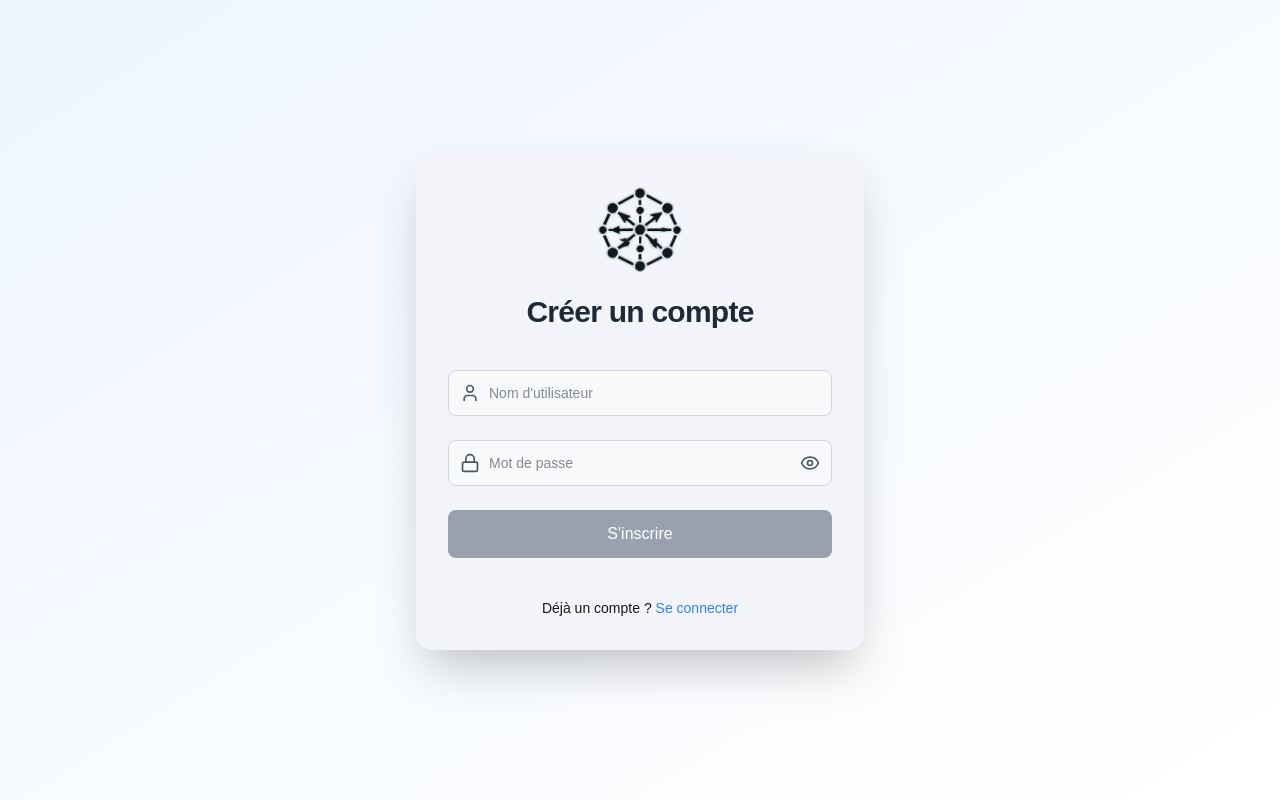
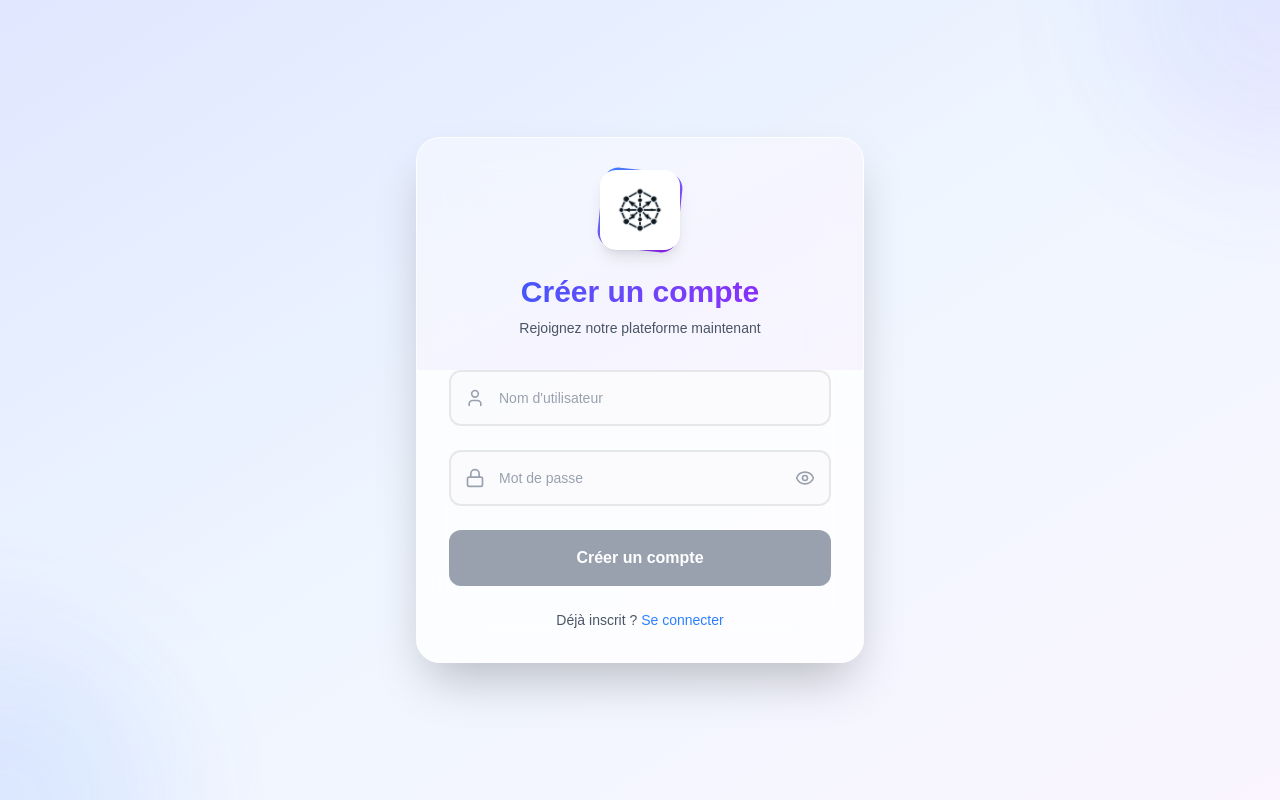
Before and after one commit to ambinintsoamarckel/ro_front, a Next.js app: page /register in a window 1280 px wide. Built offline with nearby package versions, Linux system fonts and the light colour scheme.

Commit message:
je suis sur la bonne voie

```diff
--- a/src/app/login/page.js
+++ b/src/app/login/page.js
@@ -3,7 +3,7 @@
 import { useState } from "react";
 import { useRouter } from "next/navigation";
 import Image from "next/image";
-import { User, Lock, Eye, EyeOff } from "lucide-react";
+import { User, Lock, Eye, EyeOff, Loader2 } from "lucide-react";
 
 export default function LoginPage() {
   const router = useRouter();
@@ -11,11 +11,14 @@ export default function LoginPage() {
   const [password, setPassword] = useState("");
   const [showPassword, setShowPassword] = useState(false);
   const [errorMessage, setErrorMessage] = useState("");
+  const [isLoading, setIsLoading] = useState(false);
 
   const togglePassword = () => setShowPassword(!showPassword);
 
   const handleLogin = async (e) => {
     e.preventDefault();
+    setIsLoading(true);
+    setErrorMessage("");
 
     try {
       const response = await fetch("http://localhost:3001/login", {
@@ -24,7 +27,7 @@ export default function LoginPage() {
           "Content-Type": "application/json",
         },
         body: JSON.stringify({ username, password }),
-        credentials: "include", // IMPORTANT : Permet d'envoyer et recevoir les cookies
+        credentials: "include",
       });
 
       if (!response.ok) {
@@ -32,94 +35,174 @@ export default function LoginPage() {
         setErrorMessage(errorData.message || "Identifiants incorrects");
         return;
       }
+
       setErrorMessage("");
+
+      // Petit délai pour montrer le succès avant la redirection
+      setTimeout(() => {
         router.push("/dashboard");
+      }, 500);
+
     } catch (error) {
       setErrorMessage("Une erreur s'est produite. Veuillez réessayer.");
+    } finally {
+      setIsLoading(false);
     }
   };
 
+  return (
+    <div className="min-h-screen w-full flex items-center justify-center p-4 md:p-6 lg:p-8 bg-gradient-to-br from-indigo-100 via-blue-50 to-purple-50 relative overflow-hidden">
+      {/* Animated background elements */}
+      <div className="absolute inset-0 overflow-hidden pointer-events-none">
+        <div className="absolute -top-40 -right-40 w-80 h-80 bg-gradient-to-br from-blue-400/20 to-purple-400/20 rounded-full blur-3xl animate-pulse"></div>
+        <div className="absolute -bottom-40 -left-40 w-80 h-80 bg-gradient-to-br from-indigo-400/20 to-blue-400/20 rounded-full blur-3xl animate-pulse delay-1000"></div>
+      </div>
 
+      <div className="w-full max-w-md transform transition-all duration-500 ease-out animate-fade-in-up">
+        <div className="bg-white/80 backdrop-blur-xl rounded-3xl shadow-2xl border border-white/20 overflow-hidden hover:shadow-3xl transition-all duration-500 hover:scale-[1.02]">
 
-  return (
-    <div className="min-h-screen w-full flex items-center justify-center p-4 md:p-6 lg:p-8 bg-gradient-to-br from-blue-50 to-white">
-      <div className="w-full max-w-md transform transition-all duration-300 ease-in-out bg-[#F3F5FA] rounded-2xl shadow-2xl overflow-hidden hover:shadow-3xl">
-        <div className="p-8 text-center">
-          <div className="relative w-24 h-24 mx-auto mb-4 transform hover:scale-105 transition-transform duration-300">
+          {/* Header avec logo */}
+          <div className="p-8 text-center relative">
+            <div className="absolute inset-0 bg-gradient-to-br from-blue-500/5 to-purple-500/5"></div>
+            <div className="relative">
+              <div className="w-20 h-20 mx-auto mb-6 relative group">
+                <div className="absolute inset-0 bg-gradient-to-br from-blue-500 to-purple-600 rounded-2xl rotate-6 group-hover:rotate-12 transition-transform duration-300"></div>
+                <div className="relative bg-white rounded-2xl p-4 shadow-lg group-hover:shadow-xl transition-all duration-300">
                   <Image
                     src="/logo.png"
                     alt="Logo"
-            width={24}
-            height={24}
-            className="mx-auto w-24 h-auto mb-4"
+                    width={48}
+                    height={48}
+                    className="w-12 h-12 object-contain"
                   />
                 </div>
-          <h1 className="text-3xl font-black mb-2 text-gray-800 tracking-tight">Connexion</h1>
               </div>
-        <form
-          onSubmit={handleLogin}
-          className="px-8 pb-8 space-y-6"
-        >
-        <div className="relative">
-          <div className="absolute inset-y-0 left-0 pl-3 flex items-center pointer-events-none text-gray-600">
+              <h1 className="text-3xl font-bold mb-2 bg-gradient-to-r from-blue-600 to-purple-600 bg-clip-text text-transparent">
+                Bienvenue
+              </h1>
+              <p className="text-gray-600 text-sm">Connectez-vous à votre compte</p>
+            </div>
+          </div>
+
+          {/* Formulaire */}
+          <form onSubmit={handleLogin} className="px-8 pb-8 space-y-6">
+
+            {/* Champ nom d'utilisateur */}
+            <div className="relative group">
+              <div className="absolute inset-y-0 left-0 pl-4 flex items-center pointer-events-none text-gray-400 group-focus-within:text-blue-500 transition-colors duration-200">
                 <User size={20} />
               </div>
               <input
                 type="text"
                 placeholder="Nom d'utilisateur"
-            className="block w-full pl-10 pr-4 py-3 border text-sm rounded-lg focus:ring-2 focus:outline-none transition-all duration-200 bg-gray-50 border-gray-300 text-gray-900 focus:ring-blue-500"
+                className="block w-full pl-12 pr-4 py-4 border-2 text-sm rounded-xl focus:ring-0 focus:outline-none transition-all duration-300 bg-gray-50/50 border-gray-200 text-gray-900 focus:border-blue-500 focus:bg-white placeholder-gray-400 hover:border-gray-300"
                 value={username}
                 onChange={(e) => setUsername(e.target.value)}
                 required
+                disabled={isLoading}
               />
+              <div className="absolute inset-0 rounded-xl bg-gradient-to-r from-blue-500/0 to-purple-500/0 group-focus-within:from-blue-500/10 group-focus-within:to-purple-500/10 pointer-events-none transition-all duration-300"></div>
             </div>
-        <div className="relative">
-          <div className="absolute inset-y-0 left-0 pl-3 flex items-center pointer-events-none text-gray-600 ">
+
+            {/* Champ mot de passe */}
+            <div className="relative group">
+              <div className="absolute inset-y-0 left-0 pl-4 flex items-center pointer-events-none text-gray-400 group-focus-within:text-blue-500 transition-colors duration-200">
                 <Lock size={20}/>
               </div>
               <input
                 type={showPassword ? "text" : "password"}
                 placeholder="Mot de passe"
-            className="block w-full pl-10 pr-12 py-3 border text-sm rounded-lg focus:ring-2 focus:outline-none transition-all duration-200 bg-gray-50 border-gray-300 text-gray-900 focus:ring-blue-500"
+                className="block w-full pl-12 pr-14 py-4 border-2 text-sm rounded-xl focus:ring-0 focus:outline-none transition-all duration-300 bg-gray-50/50 border-gray-200 text-gray-900 focus:border-blue-500 focus:bg-white placeholder-gray-400 hover:border-gray-300"
                 value={password}
                 onChange={(e) => setPassword(e.target.value)}
                 required
+                disabled={isLoading}
               />
               <button
                 type="button"
                 onClick={togglePassword}
-              className={"absolute inset-y-0 right-0 pr-3 flex items-center text-gray-600 hover:text-gray-800"}>
+                className="absolute inset-y-0 right-0 pr-4 flex items-center text-gray-400 hover:text-gray-600 transition-colors duration-200 disabled:opacity-50"
+                disabled={isLoading}
+              >
                 {showPassword ? <EyeOff size={20} /> : <Eye size={20} />}
               </button>
+              <div className="absolute inset-0 rounded-xl bg-gradient-to-r from-blue-500/0 to-purple-500/0 group-focus-within:from-blue-500/10 group-focus-within:to-purple-500/10 pointer-events-none transition-all duration-300"></div>
             </div>
 
-        {/* Message d'erreur */}
+            {/* Message d'erreur avec animation */}
             {errorMessage && (
-          <div className="text-red-500 text-sm text-center animate-shake">
-            {errorMessage}
+              <div className="relative">
+                <div className="text-red-500 text-sm text-center p-3 bg-red-50 border border-red-200 rounded-xl animate-shake">
+                  <div className="font-medium">{errorMessage}</div>
+                </div>
               </div>
             )}
 
+            {/* Bouton de connexion */}
             <button
               type="submit"
-          className={`w-full py-3 px-4 text-white rounded-lg font-medium transition-all duration-300 ${
-            username && password
-              ? "bg-blue-500 hover:bg-blue-600 active:bg-blue-700"
+              className={`w-full py-4 px-6 text-white rounded-xl font-semibold transition-all duration-300 relative overflow-hidden group ${
+                username && password && !isLoading
+                  ? "bg-gradient-to-r from-blue-500 to-purple-600 hover:from-blue-600 hover:to-purple-700 shadow-lg hover:shadow-xl transform hover:scale-[1.02] active:scale-[0.98]"
                   : "bg-gray-400 cursor-not-allowed"
-          }transform hover:scale-[1.02] active:scale-[0.98]`}
-          disabled={!username || !password}
+              }`}
+              disabled={!username || !password || isLoading}
             >
-          Se connecter
+              <div className="absolute inset-0 bg-gradient-to-r from-white/0 to-white/20 translate-x-[-100%] group-hover:translate-x-[100%] transition-transform duration-700"></div>
+              <div className="relative flex items-center justify-center">
+                {isLoading ? (
+                  <>
+                    <Loader2 className="animate-spin mr-2" size={20} />
+                    Connexion en cours...
+                  </>
+                ) : (
+                  "Se connecter"
+                )}
+              </div>
             </button>
-        <p className="mt-4 text-center text-sm">
+
+            {/* Lien d'inscription */}
+            <div className="text-center">
+              <p className="text-gray-600 text-sm">
                 Pas de compte ?{" "}
-          <a href="/register" className="text-blue-500 hover:underline">
+                <a
+                  href="/register"
+                  className="text-blue-500 hover:text-blue-600 font-medium hover:underline transition-all duration-200"
+                >
                   Créer un compte
                 </a>
               </p>
+            </div>
           </form>
         </div>
+      </div>
 
+      <style jsx>{`
+        @keyframes fade-in-up {
+          from {
+            opacity: 0;
+            transform: translateY(30px);
+          }
+          to {
+            opacity: 1;
+            transform: translateY(0);
+          }
+        }
+
+        @keyframes shake {
+          0%, 100% { transform: translateX(0); }
+          10%, 30%, 50%, 70%, 90% { transform: translateX(-8px); }
+          20%, 40%, 60%, 80% { transform: translateX(8px); }
+        }
+
+        .animate-fade-in-up {
+          animation: fade-in-up 0.6s ease-out;
+        }
+
+        .animate-shake {
+          animation: shake 0.6s ease-in-out;
+        }
+      `}</style>
     </div>
   );
 }
--- a/src/app/register/page.js
+++ b/src/app/register/page.js
@@ -16,19 +16,20 @@ export default function RegisterPage() {
 
   const handleRegister = async (e) => {
     e.preventDefault();
+    setErrorMessage("");
 
     try {
-      const signupResponse = await fetch("http://localhost:3001/signup", {
+      const response = await fetch("http://localhost:3001/signup", {
         method: "POST",
         headers: {
           "Content-Type": "application/json",
         },
         body: JSON.stringify({ username, password }),
-        credentials: "include", // Important pour garder la session active
+        credentials: "include",
       });
 
-      if (!signupResponse.ok) {
-        const errorData = await signupResponse.json();
+      if (!response.ok) {
+        const errorData = await response.json();
         setErrorMessage(errorData.message || "Erreur lors de l'inscription");
         return;
       }
@@ -40,48 +41,66 @@ export default function RegisterPage() {
     }
   };
 
+  return (
+    <div className="min-h-screen w-full flex items-center justify-center p-4 md:p-6 lg:p-8 bg-gradient-to-br from-indigo-100 via-blue-50 to-purple-50 relative overflow-hidden">
+      {/* Animated background elements */}
+      <div className="absolute inset-0 overflow-hidden pointer-events-none">
+        <div className="absolute -top-40 -right-40 w-80 h-80 bg-gradient-to-br from-blue-400/20 to-purple-400/20 rounded-full blur-3xl animate-pulse"></div>
+        <div className="absolute -bottom-40 -left-40 w-80 h-80 bg-gradient-to-br from-indigo-400/20 to-blue-400/20 rounded-full blur-3xl animate-pulse delay-1000"></div>
+      </div>
 
-
-  return (
-    <div className="min-h-screen w-full flex items-center justify-center p-4 md:p-6 lg:p-8 bg-gradient-to-br from-blue-50 to-white">
-      <div className="w-full max-w-md transform transition-all duration-300 ease-in-out bg-[#F3F5FA] rounded-2xl shadow-2xl overflow-hidden hover:shadow-3xl">
-        <div className="p-8 text-center">
-          <div className="relative w-24 h-24 mx-auto mb-4 transform hover:scale-105 transition-transform duration-300">
+      <div className="w-full max-w-md transform transition-all duration-500 ease-out animate-fade-in-up">
+        <div className="bg-white/80 backdrop-blur-xl rounded-3xl shadow-2xl border border-white/20 overflow-hidden hover:shadow-3xl transition-all duration-500 hover:scale-[1.02]">
+          <div className="p-8 text-center relative">
+            <div className="absolute inset-0 bg-gradient-to-br from-blue-500/5 to-purple-500/5"></div>
+            <div className="relative">
+              <div className="w-20 h-20 mx-auto mb-6 relative group">
+                <div className="absolute inset-0 bg-gradient-to-br from-blue-500 to-purple-600 rounded-2xl rotate-6 group-hover:rotate-12 transition-transform duration-300"></div>
+                <div className="relative bg-white rounded-2xl p-4 shadow-lg group-hover:shadow-xl transition-all duration-300">
                   <Image
                     src="/logo.png"
                     alt="Logo"
-              width={24}
-              height={24}
-              className="mx-auto w-24 h-auto mb-4"
+                    width={48}
+                    height={48}
+                    className="w-12 h-12 object-contain"
                   />
                 </div>
-          <h1 className="text-3xl font-black mb-2 text-gray-800 tracking-tight">Créer un compte</h1>
               </div>
-          <form
-            onSubmit={handleRegister}
-            className="px-8 pb-8 space-y-6"
-          >
-            <div className="relative">
-              <div className="absolute inset-y-0 left-0 pl-3 flex items-center pointer-events-none text-gray-600">
+              <h1 className="text-3xl font-bold mb-2 bg-gradient-to-r from-blue-600 to-purple-600 bg-clip-text text-transparent">
+                Créer un compte
+              </h1>
+              <p className="text-gray-600 text-sm">
+                Rejoignez notre plateforme maintenant
+              </p>
+            </div>
+          </div>
+
+          <form onSubmit={handleRegister} className="px-8 pb-8 space-y-6">
+            {/* Champ nom d'utilisateur */}
+            <div className="relative group">
+              <div className="absolute inset-y-0 left-0 pl-4 flex items-center pointer-events-none text-gray-400 group-focus-within:text-blue-500 transition-colors duration-200">
                 <User size={20} />
               </div>
               <input
                 type="text"
                 placeholder="Nom d'utilisateur"
-                className="block w-full pl-10 pr-4 py-3 border text-sm rounded-lg focus:ring-2 focus:outline-none transition-all duration-200 bg-gray-50 border-gray-300 text-gray-900 focus:ring-blue-500"
+                className="block w-full pl-12 pr-4 py-4 border-2 text-sm rounded-xl focus:ring-0 focus:outline-none transition-all duration-300 bg-gray-50/50 border-gray-200 text-gray-900 focus:border-blue-500 focus:bg-white placeholder-gray-400 hover:border-gray-300"
                 value={username}
                 onChange={(e) => setUsername(e.target.value)}
                 required
               />
+              <div className="absolute inset-0 rounded-xl bg-gradient-to-r from-blue-500/0 to-purple-500/0 group-focus-within:from-blue-500/10 group-focus-within:to-purple-500/10 pointer-events-none transition-all duration-300"></div>
             </div>
-            <div className="relative">
-              <div className="absolute inset-y-0 left-0 pl-3 flex items-center pointer-events-none text-gray-600 ">
-                <Lock size={20}/>
+
+            {/* Champ mot de passe */}
+            <div className="relative group">
+              <div className="absolute inset-y-0 left-0 pl-4 flex items-center pointer-events-none text-gray-400 group-focus-within:text-blue-500 transition-colors duration-200">
+                <Lock size={20} />
               </div>
               <input
                 type={showPassword ? "text" : "password"}
                 placeholder="Mot de passe"
-                className="block w-full pl-10 pr-12 py-3 border text-sm rounded-lg focus:ring-2 focus:outline-none transition-all duration-200 bg-gray-50 border-gray-300 text-gray-900 focus:ring-blue-500"
+                className="block w-full pl-12 pr-14 py-4 border-2 text-sm rounded-xl focus:ring-0 focus:outline-none transition-all duration-300 bg-gray-50/50 border-gray-200 text-gray-900 focus:border-blue-500 focus:bg-white placeholder-gray-400 hover:border-gray-300"
                 value={password}
                 onChange={(e) => setPassword(e.target.value)}
                 required
@@ -89,37 +108,79 @@ export default function RegisterPage() {
               <button
                 type="button"
                 onClick={togglePassword}
-                className={"absolute inset-y-0 right-0 pr-3 flex items-center text-gray-600 hover:text-gray-800"}>
+                className="absolute inset-y-0 right-0 pr-4 flex items-center text-gray-400 hover:text-gray-600 transition-colors duration-200"
+              >
                 {showPassword ? <EyeOff size={20} /> : <Eye size={20} />}
               </button>
+              <div className="absolute inset-0 rounded-xl bg-gradient-to-r from-blue-500/0 to-purple-500/0 group-focus-within:from-blue-500/10 group-focus-within:to-purple-500/10 pointer-events-none transition-all duration-300"></div>
             </div>
 
             {/* Message d'erreur */}
             {errorMessage && (
-              <div className="text-red-500 text-sm text-center animate-shake">
-                {errorMessage}
+              <div className="relative">
+                <div className="text-red-500 text-sm text-center p-3 bg-red-50 border border-red-200 rounded-xl animate-shake">
+                  <div className="font-medium">{errorMessage}</div>
+                </div>
               </div>
             )}
 
+            {/* Bouton d'inscription */}
             <button
               type="submit"
-              className={`w-full py-3 px-4 text-white rounded-lg font-medium transition-all duration-300 ${
+              className={`w-full py-4 px-6 text-white rounded-xl font-semibold transition-all duration-300 relative overflow-hidden group ${
                 username && password
-                  ? "bg-green-500 hover:bg-green-600 active:bg-green-700"
+                  ? "bg-gradient-to-r from-blue-500 to-purple-600 hover:from-blue-600 hover:to-purple-700 shadow-lg hover:shadow-xl transform hover:scale-[1.02] active:scale-[0.98]"
                   : "bg-gray-400 cursor-not-allowed"
-              }transform hover:scale-[1.02] active:scale-[0.98]`}
+              }`}
               disabled={!username || !password}
             >
-              S'inscrire
+              <div className="absolute inset-0 bg-gradient-to-r from-white/0 to-white/20 translate-x-[-100%] group-hover:translate-x-[100%] transition-transform duration-700"></div>
+              <div className="relative">Créer un compte</div>
             </button>
-            <p className="mt-4 text-center text-sm">
-              Déjà un compte ?{" "}
-              <a href="/login" className="text-blue-500 hover:underline">
+
+            {/* Lien vers la page de connexion */}
+            <div className="text-center">
+              <p className="text-gray-600 text-sm">
+                Déjà inscrit ?{" "}
+                <a
+                  href="/login"
+                  className="text-blue-500 hover:text-blue-600 font-medium hover:underline transition-all duration-200"
+                >
                   Se connecter
                 </a>
               </p>
+            </div>
           </form>
         </div>
       </div>
+
+      {/* Animations CSS */}
+      <style jsx>{`
+        @keyframes fade-in-up {
+          from {
+            opacity: 0;
+            transform: translateY(30px);
+          }
+          to {
+            opacity: 1;
+            transform: translateY(0);
+          }
+        }
+
+        @keyframes shake {
+          0%, 100% { transform: translateX(0); }
+          10%, 30%, 50%, 70%, 90% { transform: translateX(-8px); }
+          20%, 40%, 60%, 80% { transform: translateX(8px); }
+        }
+
+        .animate-fade-in-up {
+          animation: fade-in-up 0.6s ease-out;
+        }
+
+        .animate-shake {
+          animation: shake 0.6s ease-in-out;
+        }
+      `}</style>
+    </div>
   );
 }
```
Lines whose indentation alone changed are shown as unchanged.
